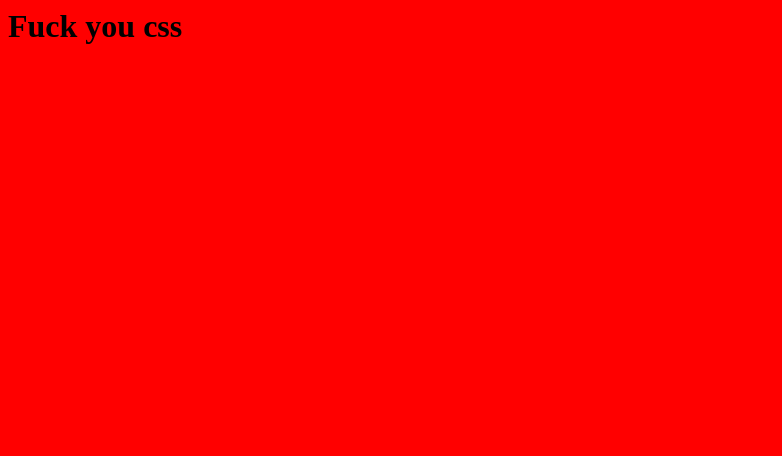
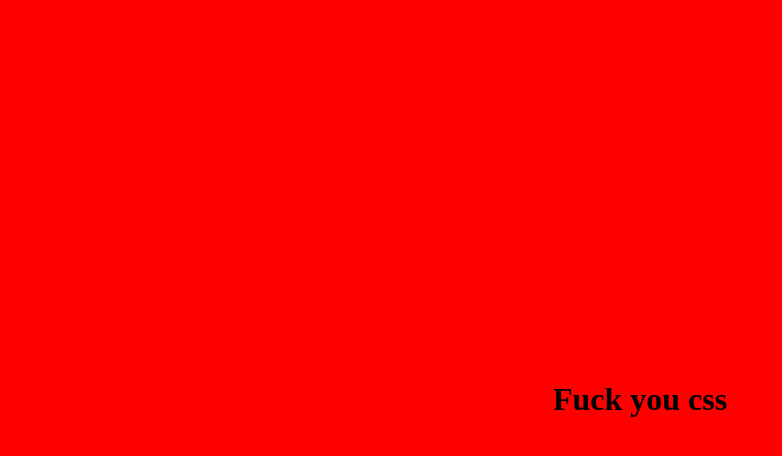
Before and after one commit to mrmola/mrmola.github.io, a plain HTML site: page yes/thething.html in a window 1280 px wide. Shown: the whole page, without its empty margins (0-782 px from the left). Drawn offline with Linux system fonts and the light colour scheme.

Commit message:
Update thething.html

```diff
--- a/yes/thething.html
+++ b/yes/thething.html
@@ -2,8 +2,21 @@
 <head>
 <title>maximum yes</title>
 <style>
+  div {
+      position:fixed;
+    top: 50%;
+    left: 50%;
+    -webkit-transform: translate(-50%, -50%);
+    transform: translate(-50%, -50%);
+    -webkit-animation: spin 4s infinite linear;
+
+      }
 body {
                 -webkit-animation: rainbow 0.01s infinite linear;
+}
+@-webkit-keyframes spin {
+  0% {rotate(0deg); }
+  100% {rotate(360deg); }
 }
 @-webkit-keyframes rainbow {
     0% {background-color: #ff0000; rotate(0deg);}
```
